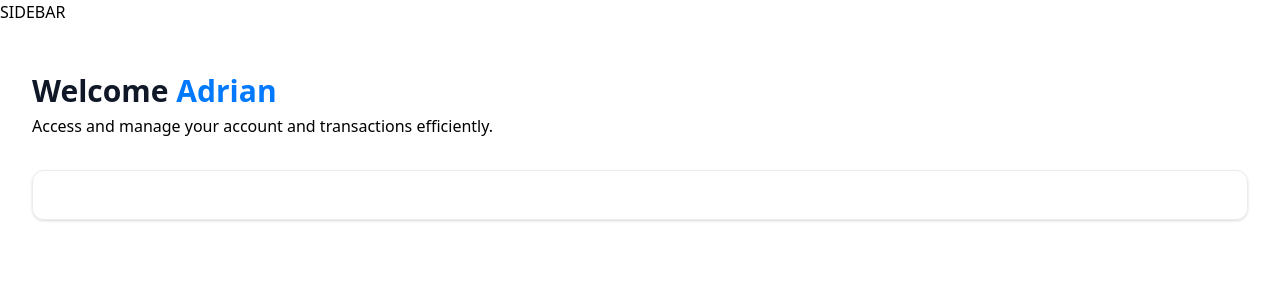
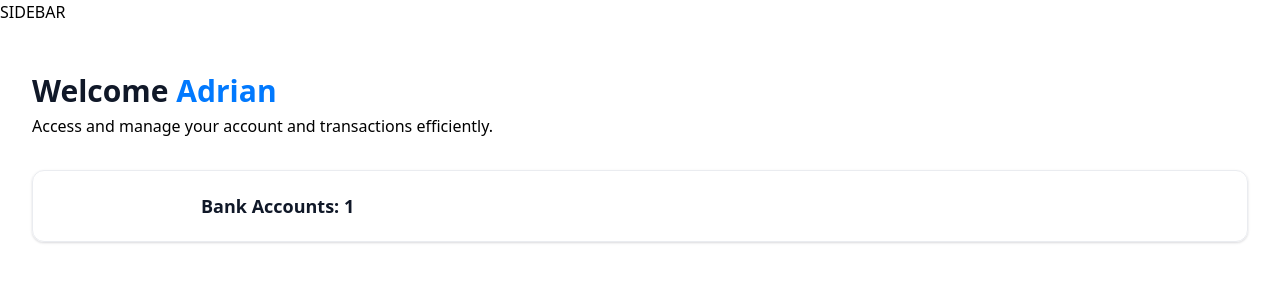
Before and after one commit to Nkurunzizagashati/Banking_app, a Next.js app: page / in a window 1280 px wide. Shown: the top 300 px of the page. Built offline with nearby package versions, Linux system fonts and the light colour scheme.

Commit message:
updated some codes

```diff
--- a/components/TotalBalanceBox.tsx
+++ b/components/TotalBalanceBox.tsx
@@ -5,7 +5,14 @@ const TotalBalanceBox = ({
   totalBanks,
   totalCurrentBalance,
 }: TotalBalanceBoxProps) => {
-  return <section className="total-balance"></section>;
+  return (
+    <section className="total-balance">
+      <div className="total-balance-chart">{/* DoughnutChart */}</div>
+      <div className="flex flex-col gap-6">
+        <h2 className="header-2">Bank Accounts: {totalBanks}</h2>
+      </div>
+    </section>
+  );
 };
 
 export default TotalBalanceBox;
```
